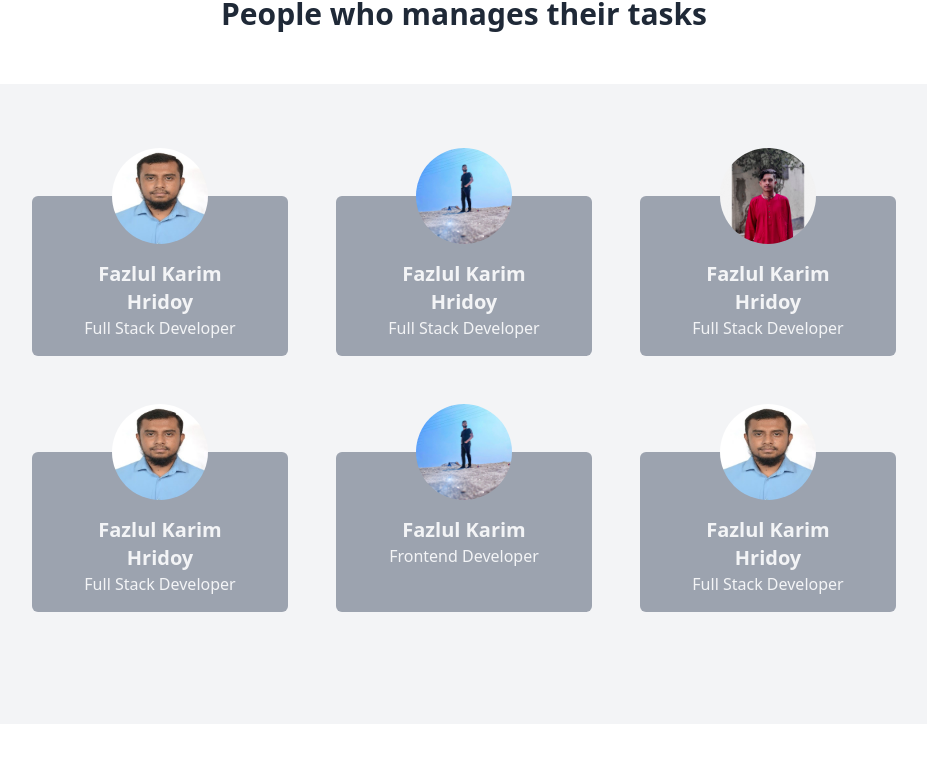
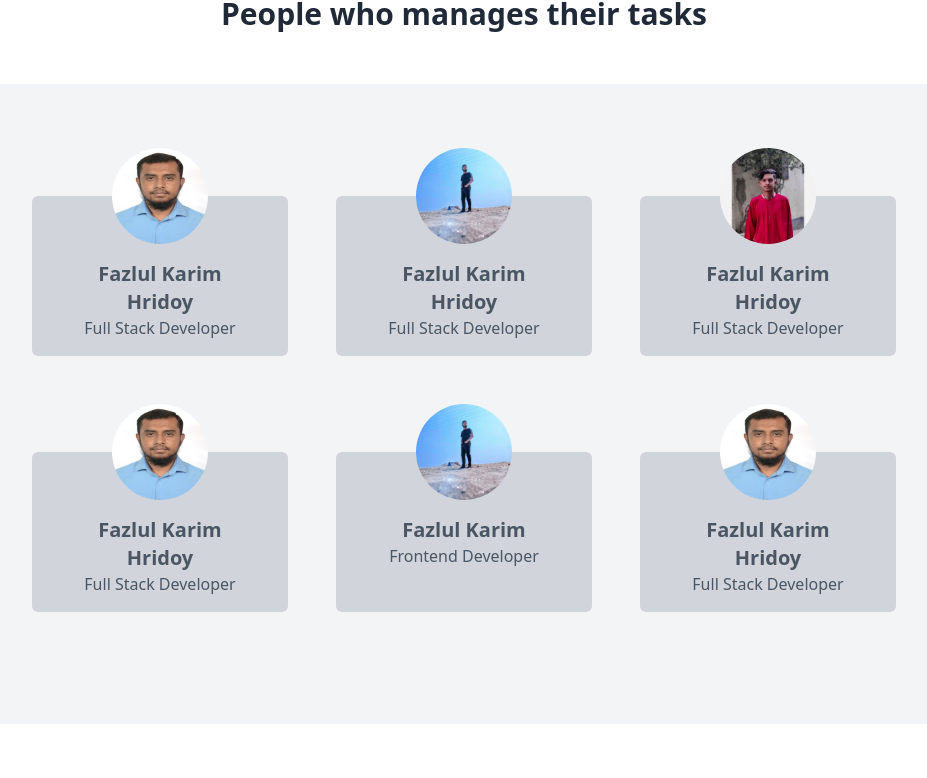
Before and after one commit to fazlulkarimhridoy/task-management, a React (Vite) app: page / in a window 1280 px wide. Shown: the part 828-1606 px from the top of the page, without its empty margins (176-1103 px from the left). Built offline with nearby package versions, Linux system fonts and the light colour scheme; no server answers.

Commit message:
updated some styles

```diff
--- a/src/Pages/Dashboard/TaskDashboard/TaskList.jsx
+++ b/src/Pages/Dashboard/TaskDashboard/TaskList.jsx
@@ -18,9 +18,9 @@ const TaskList = ({ data }) => {
     // console.log("dragging ? : ", isDragging);
 
     return (
-        <li ref={drag} className="bg-sky-50 rounded-lg w-full">
+        <li ref={drag} className="bg-sky-50 rounded-lg w-full hover:scale-110 transition-all ease-out duration-500">
             <div
-                className={`block h-full rounded-lg ${status === "todo" && "bg-gray-50" || status === "ongoing" && "bg-lime-50" || status === "completed" && "bg-green-50"} p-4 border hover:border-pink-600`}>
+                className={`block h-full rounded-lg ${status === "todo" && "bg-gray-50" || status === "ongoing" && "bg-lime-50" || status === "completed" && "bg-green-50"} p-4 border hover:border-gray-600`}>
                 <div className="flex justify-between items-center">
                     <strong className="font-medium ">{title}</strong>
                     <strong className={`font-medium text-sm ${status === "todo" && "text-yellow-600" || status === "ongoing" && "text-sky-600" || "text-green-600"}`}>{
--- a/src/Pages/Home/Banner/Banner.jsx
+++ b/src/Pages/Home/Banner/Banner.jsx
@@ -3,15 +3,15 @@ import bannerBg from "../../../assets/BannerBackgrounds/bg6.jpg"
 
 const Banner = () => {
     return (
-        <div className="hero min-h-[700px]" style={{ backgroundImage: `url(${bannerBg})` }}>
+        <div className="hero sm:min-h-[700px]" style={{ backgroundImage: `url(${bannerBg})` }}>
             <div className="hero-overlay bg-opacity-60"></div>
             <div className="hero-content text-center text-neutral-content">
                 <div className="max-w-md">
-                    <h1 className="mb-5 text-5xl font-bold">Task Management</h1>
-                    <p className="mb-5">
+                    <h1 className="mb-5 text-3xl lg:text-5xl font-bold">Task Management</h1>
+                    <p className="mb-5 text-sm lg:text-base">
                         A daily essential task management website where you can create and manage your work schedules and do many more things. Please sign up or sign in to explore dashboard.
                     </p>
-                    <button className="mt-5"><Link to="/login" className="bg-green-500 text-white py-4 px-8 rounded-lg hover:bg-white hover:border-green-500 hover:text-green-500 hover:transition duration-200">Let’s Explore</Link></button>
+                    <button className="my-5"><Link to="/login" className="bg-green-500 text-white py-2 px-4 lg:py-4 lg:px-8 rounded-lg hover:bg-white hover:border-green-500 hover:text-green-500 hover:transition duration-200">Let’s Explore</Link></button>
                 </div>
             </div>
         </div>
--- a/src/Pages/Home/UserCategory/UserCategory.jsx
+++ b/src/Pages/Home/UserCategory/UserCategory.jsx
@@ -14,7 +14,7 @@ const UserCategory = () => {
         </h1>
         <div className="flex flex-row flex-wrap-reverse justify-center sm:p-16 mt-8 bg-gray-100">
           {/* first person */}
-          <div className="flex flex-col justify-center w-full px-8 mx-6 my-12 text-center rounded-md md:w-96 lg:w-80 xl:w-64 bg-gray-400 text-gray-100">
+          <div className="flex flex-col justify-center w-full px-8 mx-6 my-12 text-center rounded-md md:w-96 lg:w-80 xl:w-64 bg-gray-300 text-gray-600">
             <img
               className="self-center flex-shrink-0 w-24 h-24 -mt-12 bg-center bg-cover rounded-full bg-gray-500"
               src={userImage1}
@@ -26,7 +26,7 @@ const UserCategory = () => {
           </div>
 
           {/* second person */}
-          <div className="flex flex-col justify-center w-full px-8 mx-6 my-12 text-center rounded-md md:w-96 lg:w-80 xl:w-64 bg-gray-400 text-gray-100">
+          <div className="flex flex-col justify-center w-full px-8 mx-6 my-12 text-center rounded-md md:w-96 lg:w-80 xl:w-64 bg-gray-300 text-gray-600">
             <img
               className="self-center flex-shrink-0 w-24 h-24 -mt-12 bg-center bg-cover rounded-full bg-gray-500"
               src={userImage5}
@@ -38,7 +38,7 @@ const UserCategory = () => {
           </div>
 
           {/* first person */}
-          <div className="flex flex-col justify-center w-full px-8 mx-6 my-12 text-center rounded-md md:w-96 lg:w-80 xl:w-64 bg-gray-400 text-gray-100">
+          <div className="flex flex-col justify-center w-full px-8 mx-6 my-12 text-center rounded-md md:w-96 lg:w-80 xl:w-64 bg-gray-300 text-gray-600">
             <img
               className="self-center flex-shrink-0 w-24 h-24 -mt-12 bg-center bg-cover rounded-full bg-gray-500"
               src={userImage1}
@@ -50,7 +50,7 @@ const UserCategory = () => {
           </div>
 
           {/* first person */}
-          <div className="flex flex-col justify-center w-full px-8 mx-6 my-12 text-center rounded-md md:w-96 lg:w-80 xl:w-64 bg-gray-400 text-gray-100">
+          <div className="flex flex-col justify-center w-full px-8 mx-6 my-12 text-center rounded-md md:w-96 lg:w-80 xl:w-64 bg-gray-300 text-gray-600">
             <img
               className="self-center flex-shrink-0 w-24 h-24 -mt-12 bg-center bg-cover rounded-full bg-gray-500"
               src={userImage1}
@@ -62,7 +62,7 @@ const UserCategory = () => {
           </div>
 
           {/* first person */}
-          <div className="flex flex-col justify-center w-full px-8 mx-6 my-12 text-center rounded-md md:w-96 lg:w-80 xl:w-64 bg-gray-400 text-gray-100">
+          <div className="flex flex-col justify-center w-full px-8 mx-6 my-12 text-center rounded-md md:w-96 lg:w-80 xl:w-64 bg-gray-300 text-gray-600">
             <img
               className="self-center flex-shrink-0 w-24 h-24 -mt-12 bg-center bg-cover rounded-full bg-gray-500"
               src={userImage5}
@@ -74,7 +74,7 @@ const UserCategory = () => {
           </div>
 
           {/* first person */}
-          <div className="flex flex-col justify-center w-full px-8 mx-6 my-12 text-center rounded-md md:w-96 lg:w-80 xl:w-64 bg-gray-400 text-gray-100">
+          <div className="flex flex-col justify-center w-full px-8 mx-6 my-12 text-center rounded-md md:w-96 lg:w-80 xl:w-64 bg-gray-300 text-gray-600">
             <img
               className="self-center flex-shrink-0 w-24 h-24 -mt-12 bg-center bg-cover rounded-full bg-gray-500"
               src={userImage6}
--- a/src/SharedPages/Footer/Footer.jsx
+++ b/src/SharedPages/Footer/Footer.jsx
@@ -3,7 +3,7 @@ const Footer = () => {
     return (
         <footer className="text-gray-900">
             <div className="container flex flex-col items-center gap-4 justify-between p-4 mx-auto md:px-8 lg:flex-row divide-gray-600">
-                <ul className="self-center font-medium py-6 space-y-4 text-center sm:flex sm:space-y-0 sm:justify-around sm:space-x-4 lg:justify-start">
+                <ul className="self-center font-medium py-6 space-y-4 text-center hidden sm:flex sm:space-y-0 sm:justify-around sm:space-x-4 lg:justify-start">
                     <li>Shop</li>
                     <li>About</li>
                     <li>Blog</li>
--- a/src/SharedPages/Navbar/Navbar.jsx
+++ b/src/SharedPages/Navbar/Navbar.jsx
@@ -56,7 +56,7 @@ const Navbar = () => {
             {links}
           </ul>
         </div>
-        <a className="text-lg font-bold ml-4">Task Management</a>
+        <a className="sm:text-lg font-bold ml-4">Task Management</a>
       </div>
       <div className="navbar-center hidden lg:flex">
         <ul
```
